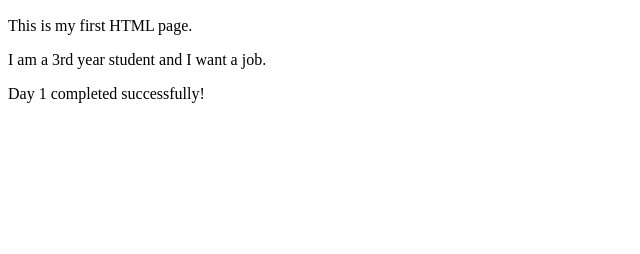
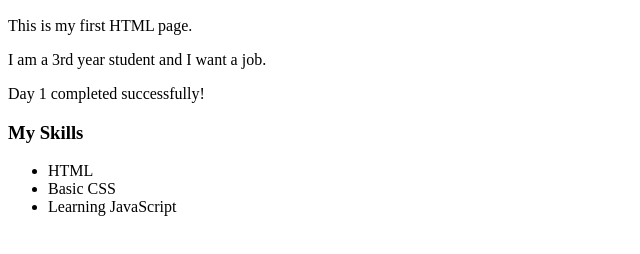
Before and after one commit to sanikabhadange714-art/html-learning, a plain HTML site: page index.html in a window 1280 px wide. Shown: the part 110-364 px from the top of the page, without its empty margins (0-640 px from the left). Drawn offline with Linux system fonts and the light colour scheme.

Commit message:
Day 2 completed

```diff
--- a/index.html
+++ b/index.html
@@ -15,3 +15,9 @@
 
 </body>
 </html>
+<h3>My Skills</h3>
+<ul>
+  <li>HTML</li>
+  <li>Basic CSS</li>
+  <li>Learning JavaScript</li>
+</ul>
```
